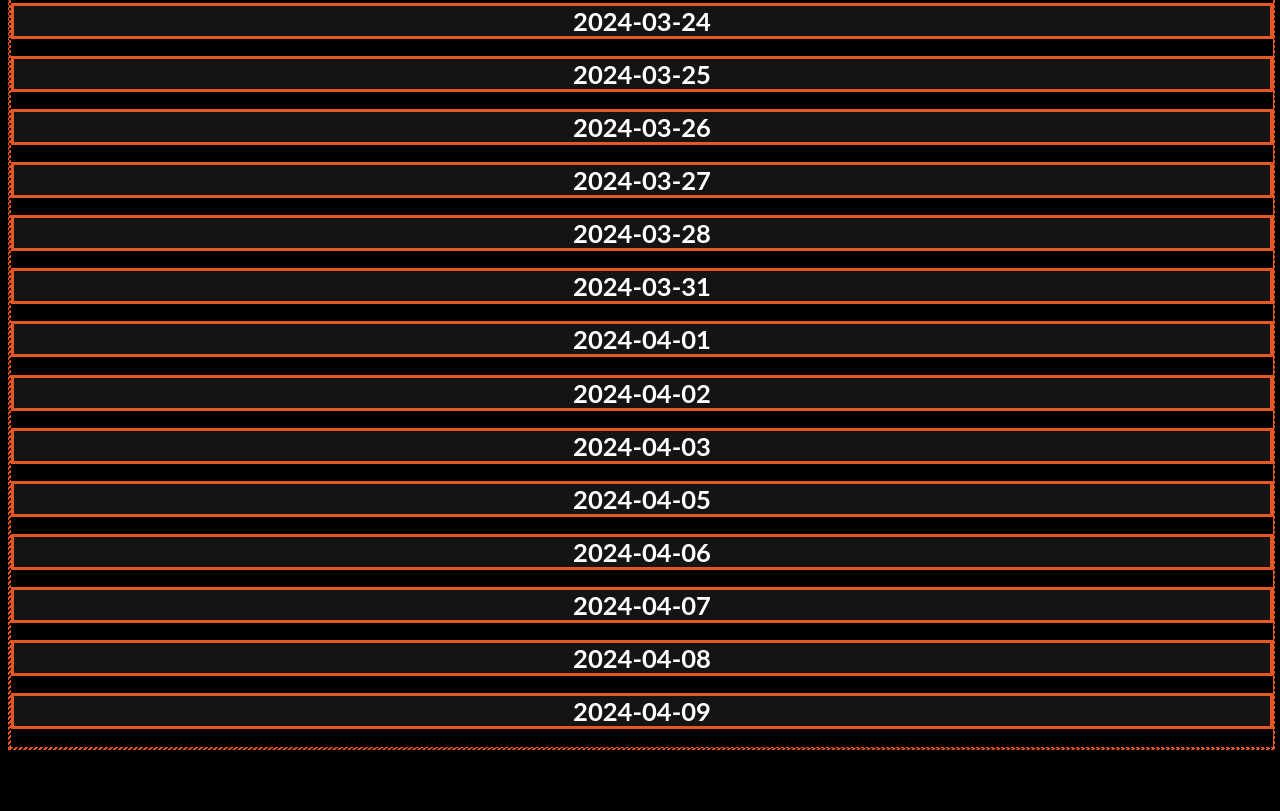
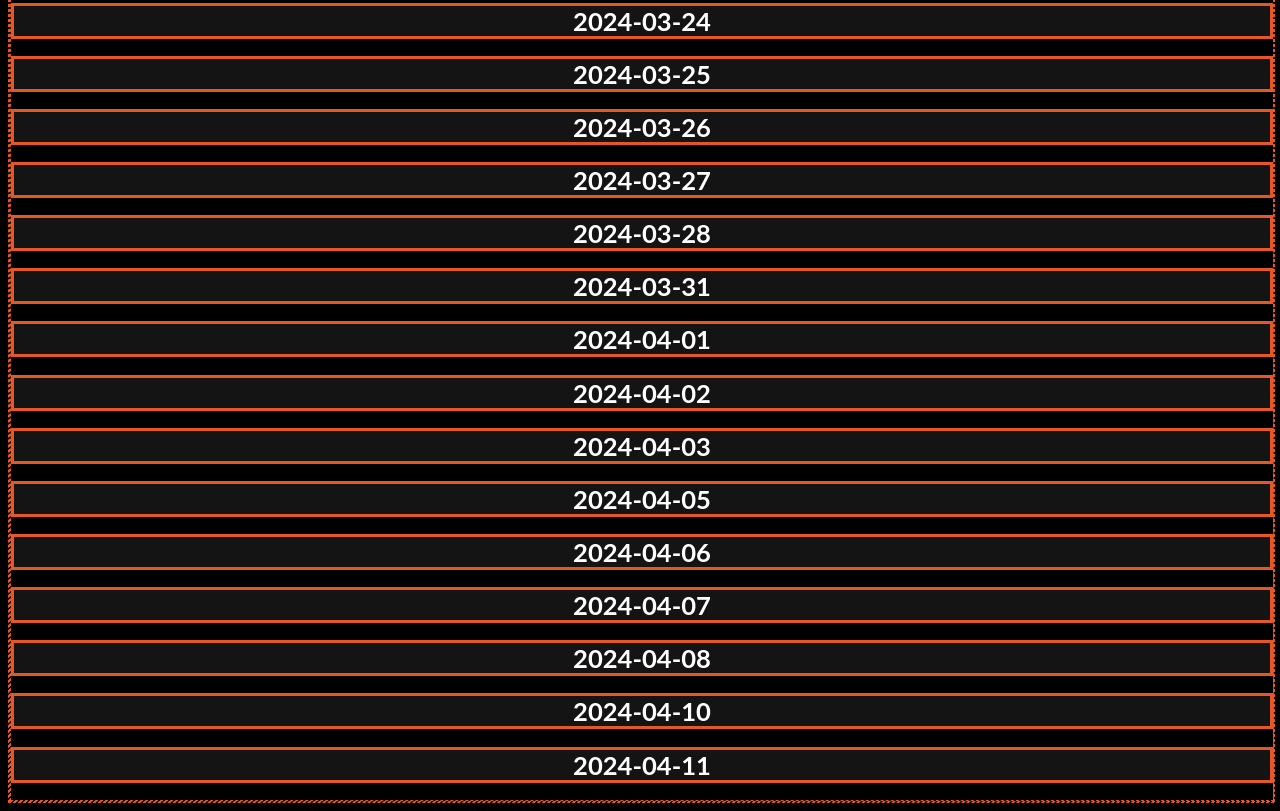
Before and after one commit to HuntingStats378/huntingstats378.github.io, a plain HTML site: page fysc/results/index.html in a window 1280 px wide. Shown: the part 1290-2101 px from the top of the page. Before the commit the page ends 2048 px from the top, so only its background shows below. Drawn offline with Linux system fonts and the light colour scheme.

Commit message:
Update index.html

```diff
--- a/fysc/results/index.html
+++ b/fysc/results/index.html
@@ -133,8 +133,11 @@
                 <a href="https://www.mediafire.com/file/rkso3nanw3df1d7/data+22.json/file">
                     <h1>2024-04-08</h1>
                 </a>
+                <a href="https://www.mediafire.com/file/4viygkmkkuzixf1/data+23.json/file">
+                    <h1>2024-04-10</h1>
+                </a>
                 <a href="./">
-                    <h1>2024-04-09</h1>
+                    <h1>2024-04-11</h1>
                 </a>
           </div>
         </div>
```
